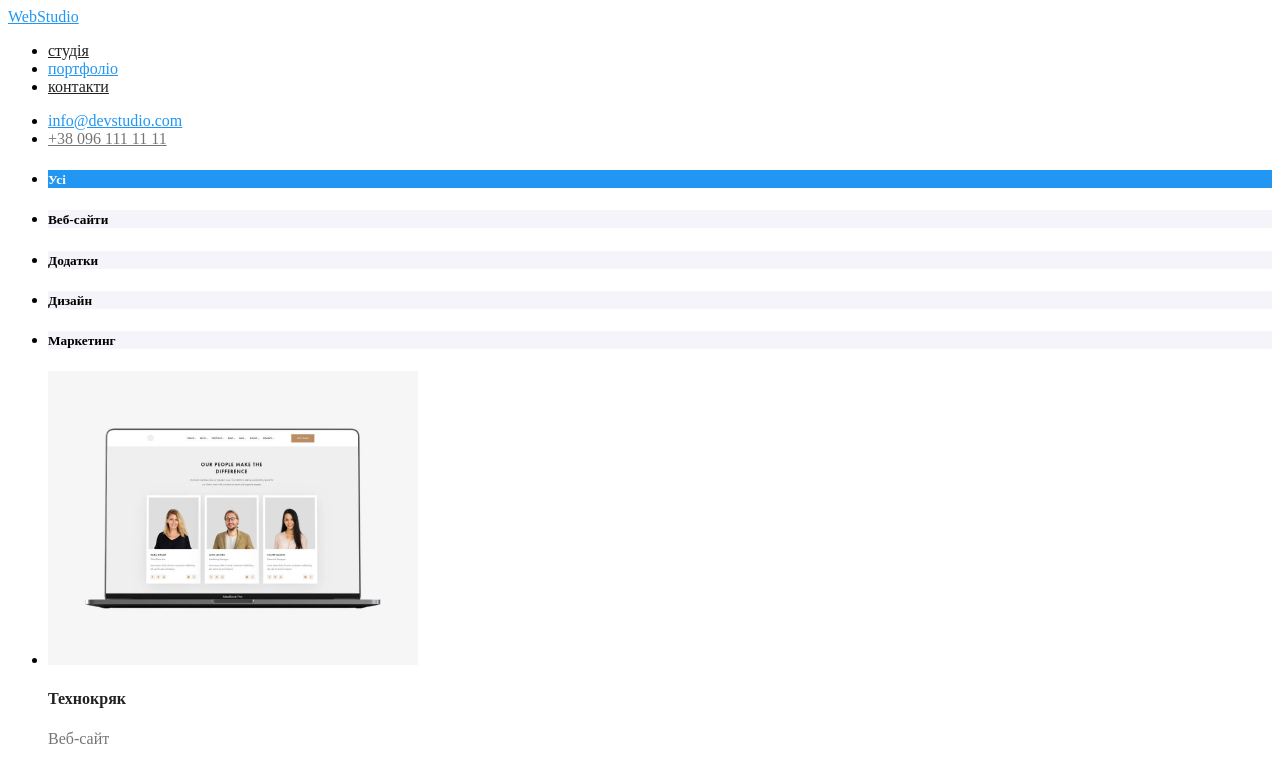
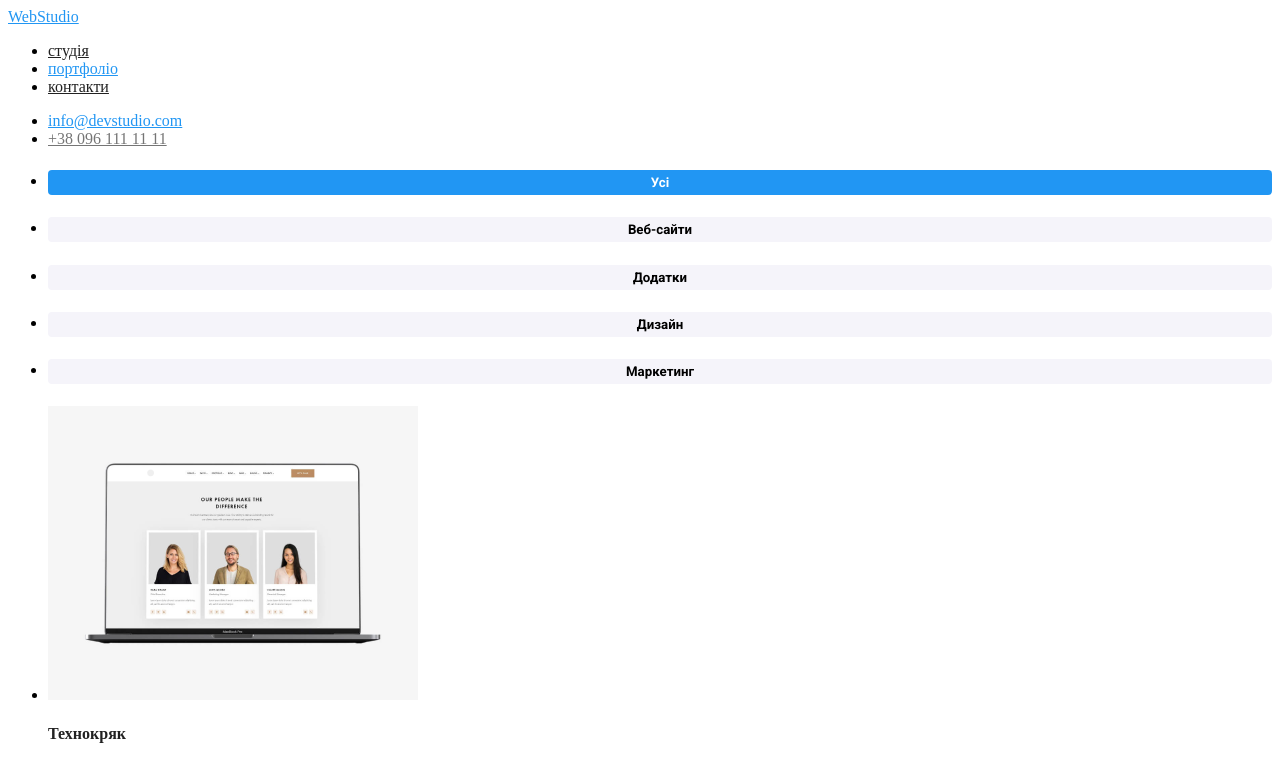
Before and after one commit to botik3425/WebStudio, a plain HTML site: page portfolio.html in a window 1280 px wide. Shown: the top 761 px of the page. Drawn offline with Linux system fonts and the light colour scheme.

Commit message:
style repair

```diff
--- a/style.css
+++ b/style.css
@@ -3,9 +3,19 @@
 }
 .ip{
     background-color:var(--turip);
+    border-radius: 4px;
+    font-size: 16px;
+    font-family: Roboto;
+    line-height: 24px;
+    text-align: center;
 }
 .pi{
     background-color: var(--pi);
+    border-radius: 4px;
+    font-family: Roboto;
+    line-height: 24px;
+    font-size: 16px;
+    text-align: center;
 }
 .in{
     color: var(--in);
```
